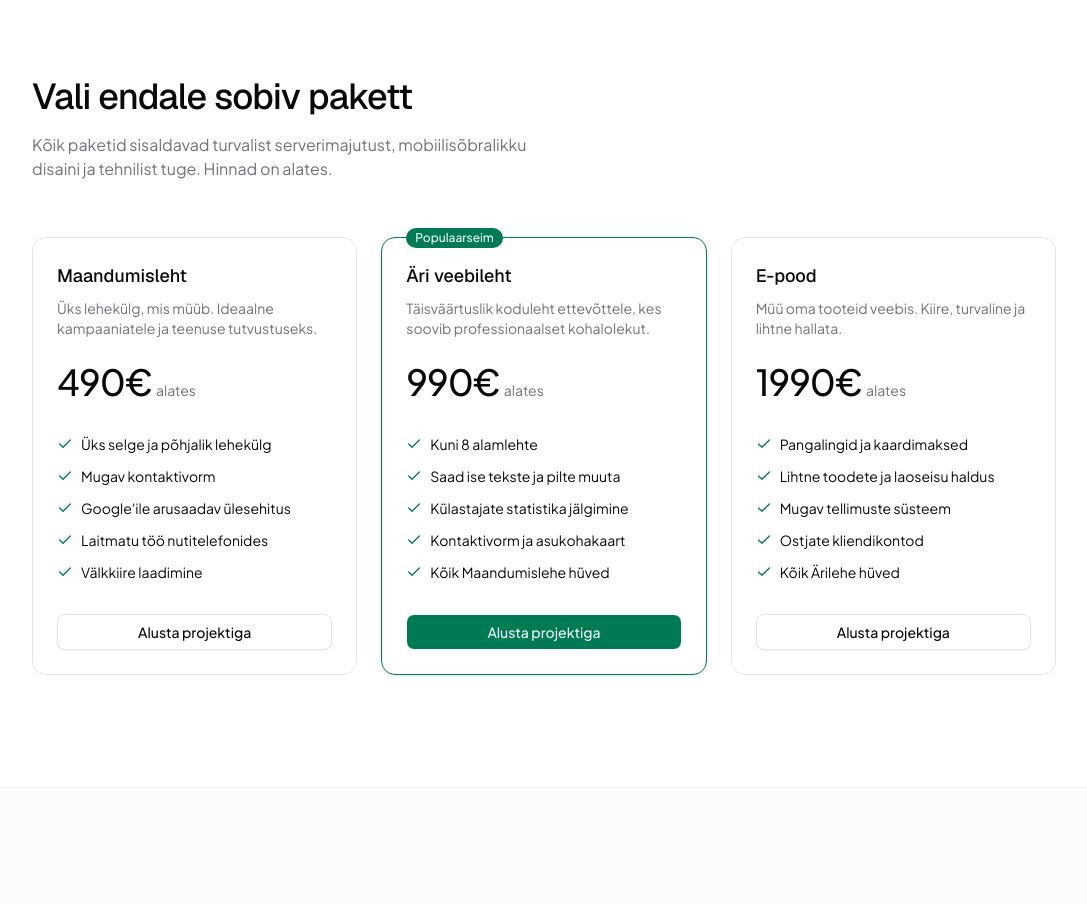
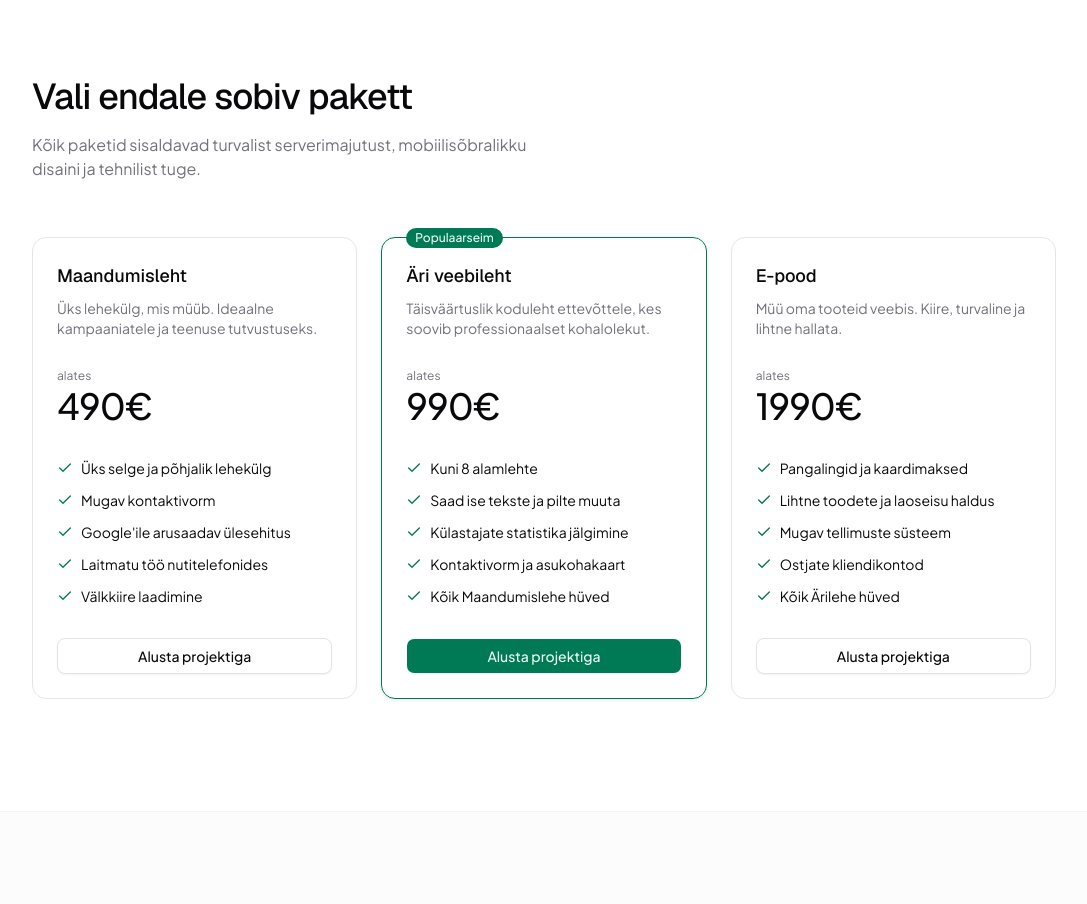
Before and after one commit to TheKents0209/portfolio, a Next.js app: page / in a window 1280 px wide. Shown: the part 2080-2984 px from the top of the page, without its empty margins (96-1183 px from the left). Built offline with nearby package versions, Linux system fonts and the light colour scheme.

Commit message:
feat: refine ServicesSection pricing display and remove redundant text

```diff
--- a/src/components/sections/services.tsx
+++ b/src/components/sections/services.tsx
@@ -56,7 +56,7 @@ export function ServicesSection() {
             </h2>
             <p className="text-muted-foreground mt-4">
               Kõik paketid sisaldavad turvalist serverimajutust, mobiilisõbralikku disaini ja
-              tehnilist tuge. Hinnad on alates.
+              tehnilist tuge.
             </p>
           </div>
         </AnimateIn>
@@ -76,9 +76,9 @@ export function ServicesSection() {
                 )}
                 <h3 className="text-lg font-medium">{tier.name}</h3>
                 <p className="text-muted-foreground mt-2 text-sm">{tier.description}</p>
-                <div className="mt-6 flex items-baseline gap-1">
-                  <span className="text-4xl font-medium tracking-tight">{tier.price}€</span>
-                  <span className="text-muted-foreground text-sm">alates</span>
+                <div className="mt-6">
+                  <span className="text-muted-foreground text-xs">alates</span>
+                  <div className="text-4xl font-medium tracking-tight">{tier.price}€</div>
                 </div>
 
                 <ul className="mt-8 flex flex-col gap-3">
```
